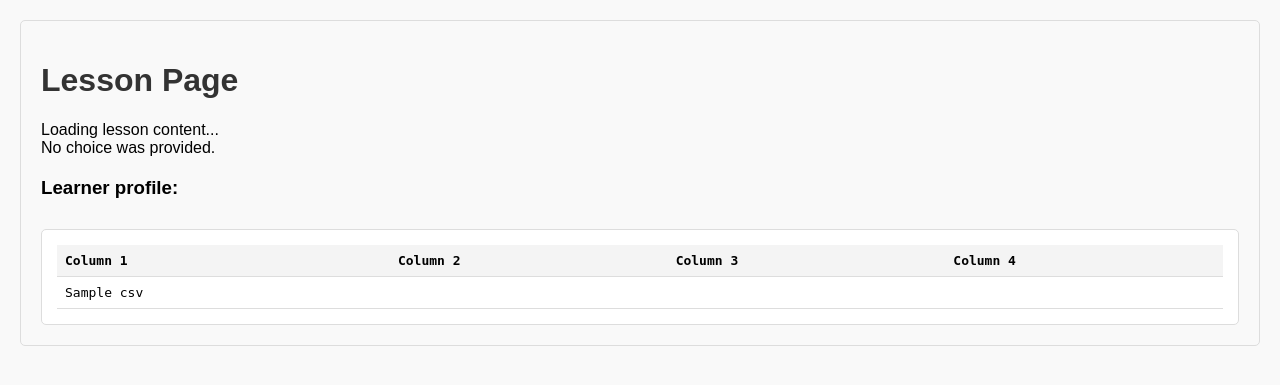
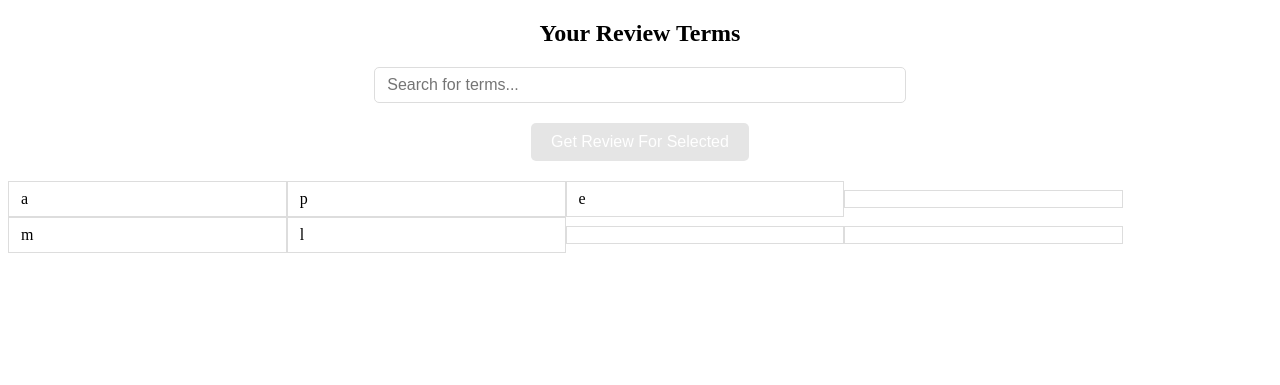
Before and after one commit to Project-Lexeme/Lexeme-Client, a Flask app: template templates/learner_profile.html in a window 1280 px wide. Shown: the top 385 px of the page. Run offline with Flask 3, Linux system fonts and the light colour scheme; the template is opened without the code that fills it: most values are stand-ins (such as "Sample title", 1, 10 or a date in 2020).

Commit message:
added tooltips on hover, multiselect, and search feature for review splash page

```diff
--- a/app.py
+++ b/app.py
@@ -88,7 +88,8 @@ def get_subtitle_files():
 
 @app.route('/get-learner-profile')
 def get_learner_profile():
-    learner_profile = logger.get_terms()
+    learner_profile = logger.get_terms(all=True)
+    print(learner_profile[:5])
     return render_template('learner_profile.html', csv_data=learner_profile)
 
 
--- a/dictionary.py
+++ b/dictionary.py
@@ -14,6 +14,8 @@ def standardize_u8_dictionary(filepath: str) -> None:
     trad /s sim /s [pinyin] /definition/
     B型超聲 B型超声 [B xing2 chao1 sheng1] /type-B ultrasound/
     B格 B格 [bi1 ge2] /variant of 逼格[bi1 ge2]/
+
+    TODO: implement preference to not grab surnames instead of definition. surnames have capitalized pinyin e.g. 'Neng1' instead of 'neng1' in the dictionary
     '''
 
     entries = []
--- a/templates/learner_profile.html
+++ b/templates/learner_profile.html
@@ -3,126 +3,243 @@
 <head>
   <meta charset="UTF-8">
   <meta name="viewport" content="width=device-width, initial-scale=1.0">
-    <title>Lesson Page</title>
+  <title>Review Terms</title>
   <style>
-        body {
-            font-family: Arial, sans-serif;
-            margin: 20px;
-            padding: 20px;
-            background-color: #f9f9f9;
+    /* Make the table stretch across the screen */
+    table {
+      width: 100%;  /* Make the table take up 100% of the available width */
+      border-collapse: collapse;  /* Remove space between table cells */
+    }
+
+    th, td {
+      padding: 8px 12px;  /* Add padding for readability */
+      text-align: left;  /* Align text to the left */
+      border: 1px solid #ddd;  /* Light grey border */
+      width: 20%;  /* Ensure each cell is of equal width */
+      cursor: pointer;  /* Pointer cursor on table cells */
+    }
+
+    h2 {
+      text-align: center;  /* Center the header text */
+      margin-bottom: 20px;  /* Space between the header and the table */
+    }
+
+    /* Tooltip styling */
+    .tooltip {
+      position: relative;
+      display: inline-block;
+      cursor: pointer;
+    }
+
+    .tooltip .tooltiptext {
+      visibility: hidden;
+      width: 200px;  /* Set a width for the tooltip */
+      background-color: #333;
+      color: #fff;
+      text-align: left;
+      border-radius: 5px;
+      padding: 10px;
+      position: absolute;
+      z-index: 1;
+      bottom: 125%;  /* Position the tooltip above the term */
+      left: 50%;
+      margin-left: -100px;  /* Center the tooltip */
+      opacity: 0;
+      transition: opacity 0.3s;
+    }
+
+    /* Show the tooltip when hovering over the term */
+    .tooltip:hover .tooltiptext {
+      visibility: visible;
+      opacity: 1;
+    }
+
+    /* Search bar styling */
+    #searchInput {
+      margin: 20px auto;
+      padding: 8px 12px;
+      width: 40%;
+      display: block;
+      font-size: 16px;
       border: 1px solid #ddd;
       border-radius: 5px;
     }
-        h1 {
-            color: #333;
+
+    /* Highlighted cell style */
+    .highlighted {
+      background-color: #f4f4f4;  /* Light grey background for highlighted cell */
+      border: 2px solid #007bff;  /* Blue border for highlighted cell */
     }
-        #csv-container {
-            margin-top: 30px;
-            padding: 15px;
-            border: 1px solid #ddd;
-            border-radius: 5px;
-            background-color: #fff;
-            max-height: 400px;
-            overflow-y: scroll;
-            font-family: monospace;
-        }
-        table {
-            width: 100%;
-            border-collapse: collapse;
-        }
-        th, td {
-            padding: 8px;
-            text-align: left;
-            border-bottom: 1px solid #ddd;
-        }
-        th {
-            background-color: #f4f4f4;
-        }
-        h3 {
-            margin-top: 20px;
-        }
-        .btn-container {
-            margin-top: 20px;
-        }
-        button {
-            padding: 10px 15px;
-            margin: 5px;
+
+    /* Button styling */
+    #lessonButton {
+      display: block;
+      margin: 20px auto;
+      padding: 10px 20px;
       font-size: 16px;
-            cursor: pointer;
-            background-color: #4CAF50;
+      background-color: #28a745;
       color: white;
       border: none;
       border-radius: 5px;
+      cursor: pointer;
+      opacity: 0.5;  /* Initially disabled */
     }
-        button:hover {
-            background-color: #45a049;
+
+    #lessonButton.enabled {
+      opacity: 1;  /* Button becomes fully visible when enabled */
+      cursor: pointer;
     }
+
+    #lessonButton:disabled {
+      background-color: #ccc;  /* Disabled button color */
+      cursor: not-allowed;
+    }
+
   </style>
-    <script>
-        function sendResponse(response) {
-            fetch('/submit-response', {
-                method: 'POST',
-                headers: {
-                    'Content-Type': 'application/json'
-                },
-                body: JSON.stringify({ response: response })
-            })
-            .then(res => {
-                if (res.ok) {
-                    window.location.href = '/';
-                } else {
-                    throw new Error('Error sending response');
-                }
-            })
-            .catch(error => console.error('Fetch error:', error));
-        }
-    </script>
 </head>
 <body>
-    <h1>Lesson Page</h1>
-    <div id="lesson-content">
-        Loading lesson content...
-        <div id="choice-message"></div>
-    </div>
+
+  <!-- Header for the page -->
+  <h2>Your Review Terms</h2>
+
+  <!-- Search bar -->
+  <input type="text" id="searchInput" placeholder="Search for terms..." onkeyup="filterTable()">
+
+  <!-- Button to redirect to the lesson page -->
+  <button id="lessonButton" onclick="redirectToLesson()" disabled>Get Review For Selected</button>
+
+
+
+  <!-- Table for displaying the terms -->
+  <table id="termsTable">
+    {% set terms = csv_data[1:] | map(attribute=0) | list %}
+    {% set num_terms = terms | length %}
+    {% set column_size = (num_terms // 4) + (1 if num_terms % 4 > 0 else 0) %}
+
+    {% for row in range(column_size) %}
+      <tr class="termRow">
+        <!-- Column 1 -->
+        <td class="tooltip" onclick="highlightTerm(this, '{{ terms[row] if row < num_terms else '' }}')">
+          {{ terms[row] if row < num_terms else '' }}
+          <span class="tooltiptext">
+            {% if row < num_terms %}
+              <strong>Definition:</strong> {{ csv_data[row + 1][5] }} <br>
+              <strong>Pinyin:</strong> {{ csv_data[row + 1][6] }} <br>
+              <strong>Traditional:</strong> {{ csv_data[row + 1][7] }} <br>
+            {% endif %}
+          </span>
+        </td>
+
+        <!-- Column 2 -->
+        <td class="tooltip" onclick="highlightTerm(this, '{{ terms[row + column_size] if row + column_size < num_terms else '' }}')">
+          {{ terms[row + column_size] if row + column_size < num_terms else '' }}
+          <span class="tooltiptext">
+            {% if row + column_size < num_terms %}
+              <strong>Definition:</strong> {{ csv_data[row + column_size + 1][5] }} <br>
+              <strong>Pinyin:</strong> {{ csv_data[row + column_size + 1][6] }} <br>
+              <strong>Traditional:</strong> {{ csv_data[row + column_size + 1][7] }} <br>
+            {% endif %}
+          </span>
+        </td>
+
+        <!-- Column 3 -->
+        <td class="tooltip" onclick="highlightTerm(this, '{{ terms[row + 2 * column_size] if row + 2 * column_size < num_terms else '' }}')">
+          {{ terms[row + 2 * column_size] if row + 2 * column_size < num_terms else '' }}
+          <span class="tooltiptext">
+            {% if row + 2 * column_size < num_terms %}
+              <strong>Definition:</strong> {{ csv_data[row + 2 * column_size + 1][5] }} <br>
+              <strong>Pinyin:</strong> {{ csv_data[row + 2 * column_size + 1][6] }} <br>
+              <strong>Traditional:</strong> {{ csv_data[row + 2 * column_size + 1][7] }} <br>
+            {% endif %}
+          </span>
+        </td>
+
+        <!-- Column 4 -->
+        <td class="tooltip" onclick="highlightTerm(this, '{{ terms[row + 3 * column_size] if row + 3 * column_size < num_terms else '' }}')">
+          {{ terms[row + 3 * column_size] if row + 3 * column_size < num_terms else '' }}
+          <span class="tooltiptext">
+            {% if row + 3 * column_size < num_terms %}
+              <strong>Definition:</strong> {{ csv_data[row + 3 * column_size + 1][5] }} <br>
+              <strong>Pinyin:</strong> {{ csv_data[row + 3 * column_size + 1][6] }} <br>
+              <strong>Traditional:</strong> {{ csv_data[row + 3 * column_size + 1][7] }} <br>
+            {% endif %}
+          </span>
+        </td>
+      </tr>
+    {% endfor %}
+  </table>
+
+
 
   <script>
-        // Get the choice from the query parameters
-        const urlParams = new URLSearchParams(window.location.search);
-        const choice = urlParams.get('choice');
+    // Store selected terms globally
+    let selectedTerms = [];
 
-        // Display the choice in the lesson content area
-        const choiceMessage = document.getElementById('choice-message');
-        if (choice) {
-            choiceMessage.textContent = `You navigated to the lesson with choice: ${choice}`;
+    // Function to filter table rows based on search input
+    function filterTable() {
+      var input = document.getElementById("searchInput");
+      var filter = input.value.toLowerCase();
+      var table = document.getElementById("termsTable");
+      var rows = table.getElementsByClassName("termRow");
+
+      // Loop through each row
+      for (var i = 0; i < rows.length; i++) {
+        var cells = rows[i].getElementsByTagName("td");
+        var rowText = "";
+
+        // Concatenate all the text in the cells of the row to search across all columns
+        for (var j = 0; j < cells.length; j++) {
+          rowText += cells[j].textContent || cells[j].innerText;
+        }
+
+        // Check if the row contains the search query
+        if (rowText.toLowerCase().indexOf(filter) > -1) {
+          rows[i].style.display = "";  // Show row
         } else {
-            choiceMessage.textContent = 'No choice was provided.';
+          rows[i].style.display = "none";  // Hide row
+        }
+      }
+    }
+
+    // Function to highlight the clicked term (toggle highlight for individual term)
+    function highlightTerm(cell, term) {
+      cell.classList.toggle("highlighted");
+
+      // Add or remove term from selectedTerms array
+      if (cell.classList.contains("highlighted")) {
+        selectedTerms.push(term);
+      } else {
+        const index = selectedTerms.indexOf(term);
+        if (index > -1) {
+          selectedTerms.splice(index, 1);
+        }
+      }
+
+      // Update button state
+      updateButtonState();
+    }
+
+    // Function to check if any term is selected and update button state
+    function updateButtonState() {
+      var button = document.getElementById("lessonButton");
+
+      // Enable button if at least one term is selected
+      if (selectedTerms.length > 0) {
+        button.classList.add("enabled");
+        button.disabled = false;
+      } else {
+        button.classList.remove("enabled");
+        button.disabled = true;
+      }
+    }
+
+    // Function to redirect to the lesson page with selected terms as a URL parameter
+    function redirectToLesson() {
+      // Encode the selected terms and redirect
+      const selectedTermsParam = encodeURIComponent(selectedTerms.join(','));
+      window.location.href = `/lesson?choice=${selectedTermsParam}`;
     }
   </script>
 
-    <h3>Learner profile:</h3>
-    <div id="csv-container">
-        <table>
-            <thead>
-                <tr>
-                    <th>Column 1</th>
-                    <th>Column 2</th>
-                    <th>Column 3</th>
-                    <th>Column 4</th>
-                </tr>
-            </thead>
-            <tbody>
-                <!-- Data rows from the CSV -->
-                {% for i in range(0, csv_data|length, 4) %}
-                    <tr>
-                        <td>{{ csv_data[i] if i < csv_data|length else '' }}</td>
-                        <td>{{ csv_data[i+1] if i+1 < csv_data|length else '' }}</td>
-                        <td>{{ csv_data[i+2] if i+2 < csv_data|length else '' }}</td>
-                        <td>{{ csv_data[i+3] if i+3 < csv_data|length else '' }}</td>
-                    </tr>
-                {% endfor %}
-            </tbody>
-        </table>
-    </div>
-
 </body>
 </html>
```
Also changed, not shown: logger.py (+11 -18 lines), prompt_generator.py (+4 -11 lines). Lines whose indentation alone changed are shown as unchanged.
